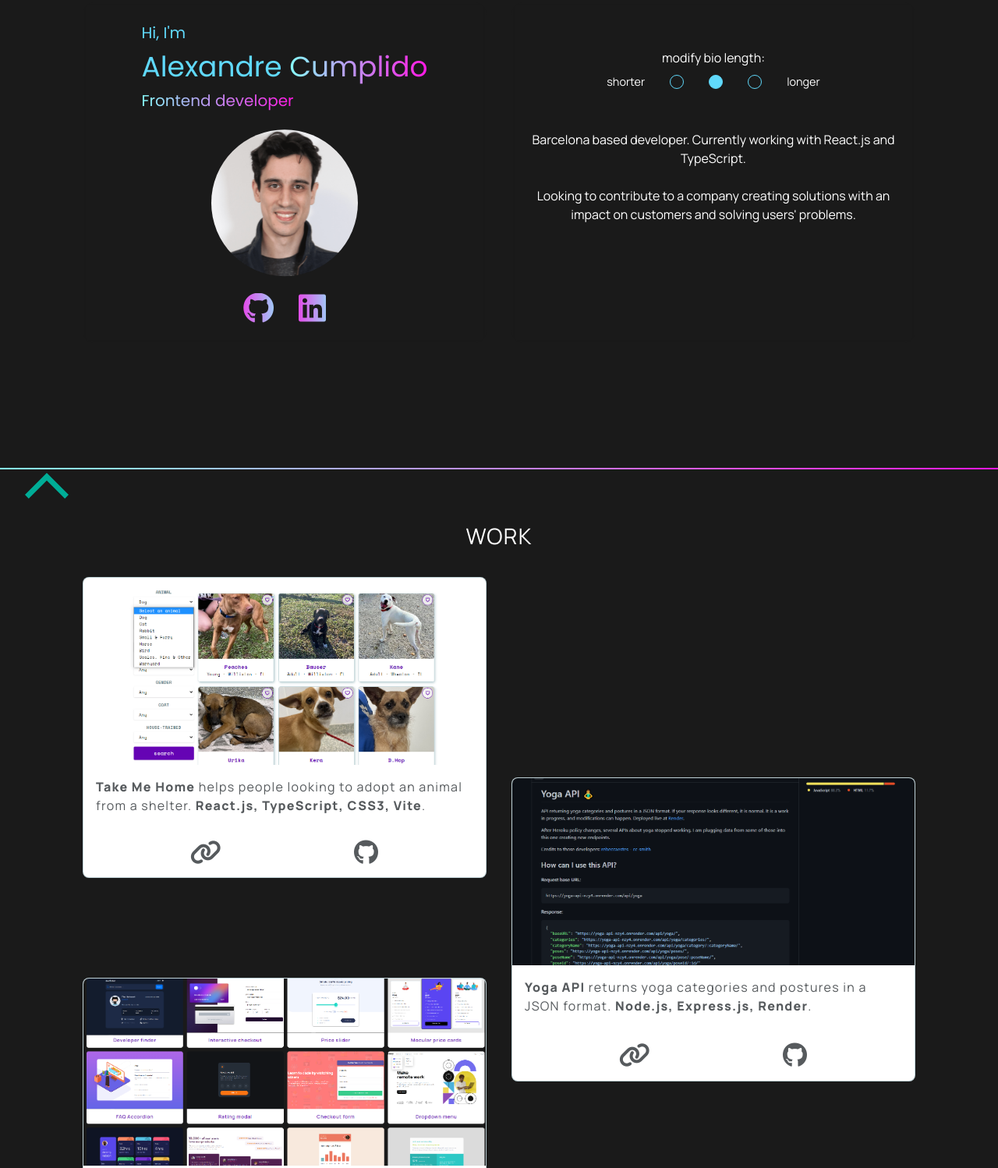
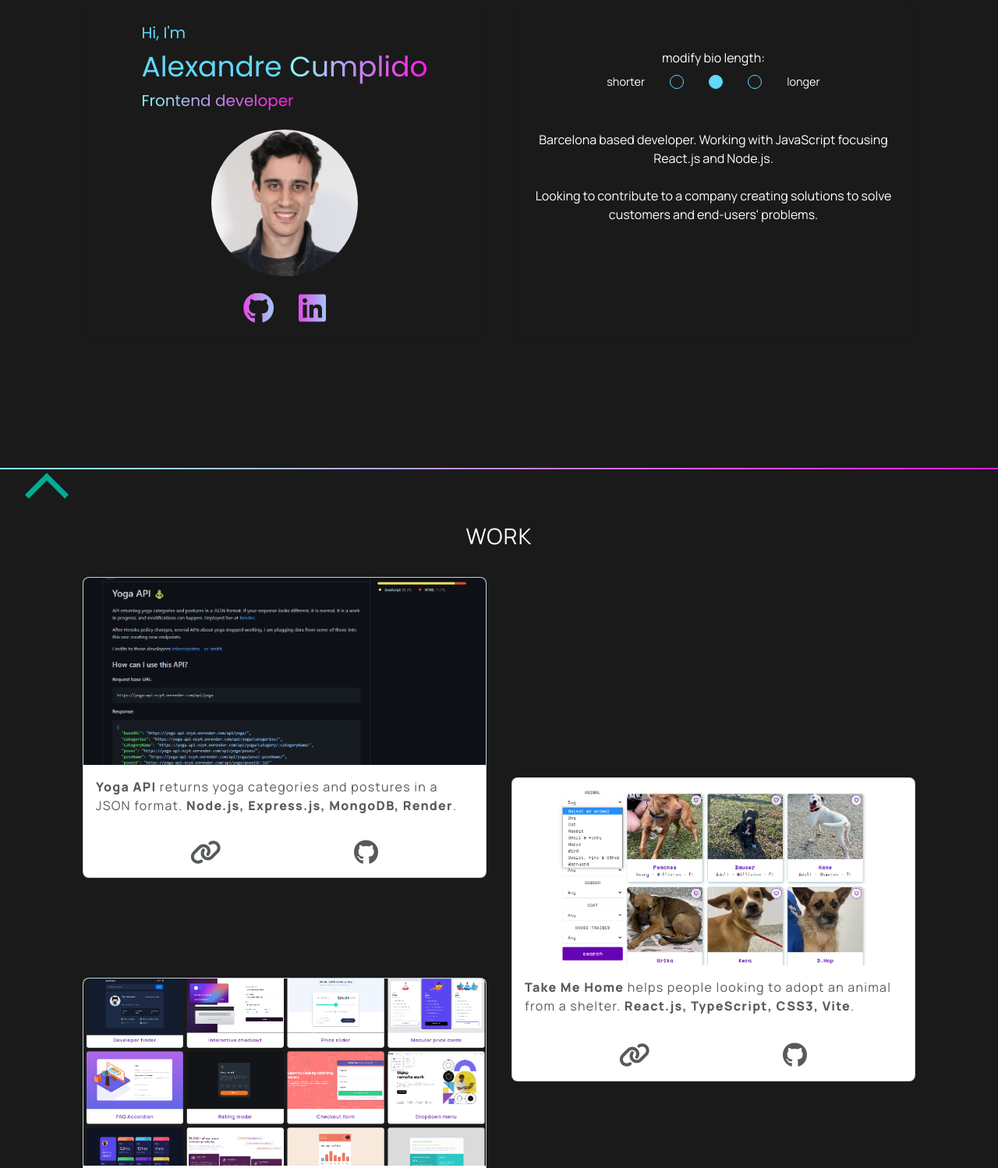
Before and after one commit to alexcumplido/alexcumplido.github.io, a website: page index.html in a window 1280 px wide. Shown: the part 125-1623 px from the top of the page at 78% size. Drawn offline with Linux system fonts and the light colour scheme.

Commit message:
Update descriptions

```diff
--- a/index.html
+++ b/index.html
@@ -105,21 +105,21 @@
                     </div>
                     <div id="bio" class="about__bio about__bio--active">
                         <p>
-                            Barcelona based developer. Currently working with React.js and TypeScript.
+                            Barcelona based developer. Working with JavaScript focusing React.js and Node.js.
                         </p>
                         <p>
-                            Looking to contribute to a company creating solutions with an impact on customers and solving users' problems.
+                            Looking to contribute to a company creating solutions to solve customers and end-users' problems.
                         </p>
                     </div>
                     <div id="bio" class="about__bio">
                         <p>
-                            Translating business needs into an easy-to-use UI is my passion. Digging into Node.js and Express.js. Also interested in Accessibility.
+                            Translating business needs into an easy-to-use UI is my passion. Also interested in Accessibility and TDD.
                         </p>
                         <p>
-                            Driven by team collaboration, I enjoy participating in Hackathons and tech meetups.
+                            Driven by team collaboration, I am eager to contribute to team success.
                         </p>
                         <p>
-                            When not working or programming, I spent time in nature, reading sci-fi and practicing swimming or yoga.
+                            When not working or programming, I love being surrounded by nature, reading sci-fi, and practicing swimming or yoga. And baking crepes!
                         </p>
                     </div>
                 </div>
@@ -128,6 +128,34 @@
             <section class="section flex-center section-projects container-standard">
                 <h2 id="projects" class="section__heading">work</h2>
                 <div class="projects-wrapper container-standard">
+                     <article class="project">
+                        <a
+                            class="image-wrapper"
+                            href="https://github.com/alexcumplido/yoga-api#readme"
+                            target="_blank">
+                            <img class="project__image" src="./images/yogaApi.png" alt="Screenshot of the YogaSeries project." />
+                        </a>
+                        <div class="project__content">
+                            <p class="project__descripton"><span class="project__heading">Yoga API</span> returns yoga categories and postures in a JSON format.  <span class="project__footer">Node.js, Express.js, MongoDB, Render</span>.</p>
+
+                        </div>
+                        <div class="project__cta">
+                            <a
+                                class="cta__link"
+                                href="https://github.com/alexcumplido/yoga-api#readme"
+                                target="_blank"
+                                >
+                                <i class="fa-solid fa-link project__icon"></i>
+                            </a>
+                            <a
+                                class="cta__link"
+                                href="https://github.com/alexcumplido/yoga-api#readme"
+                                target="_blank"
+                                >
+                                <i class="fa-brands fa-github project__icon"></i>
+                            </a>
+                        </div>
+                    </article>
                     <article class="project">
                         <a
                             class="image-wrapper"
@@ -152,34 +180,6 @@
                             <a
                                 class="cta__link"
                                 href="https://github.com/alexcumplido/takemeHome"
-                                target="_blank"
-                                >
-                                <i class="fa-brands fa-github project__icon"></i>
-                            </a>
-                        </div>
-                    </article>
-                    <article class="project">
-                        <a
-                            class="image-wrapper"
-                            href="https://github.com/alexcumplido/yoga-api#readme"
-                            target="_blank">
-                            <img class="project__image" src="./images/yogaApi.png" alt="Screenshot of the YogaSeries project." />
-                        </a>
-                        <div class="project__content">
-                            <p class="project__descripton"><span class="project__heading">Yoga API</span> returns yoga categories and postures in a JSON format.  <span class="project__footer">Node.js, Express.js, Render</span>.</p>
-
-                        </div>
-                        <div class="project__cta">
-                            <a
-                                class="cta__link"
-                                href="https://github.com/alexcumplido/yoga-api#readme"
-                                target="_blank"
-                                >
-                                <i class="fa-solid fa-link project__icon"></i>
-                            </a>
-                            <a
-                                class="cta__link"
-                                href="https://github.com/alexcumplido/yoga-api#readme"
                                 target="_blank"
                                 >
                                 <i class="fa-brands fa-github project__icon"></i>
@@ -335,7 +335,7 @@
         </main>
         <footer class="footer">
             <section class="flex-center container-standard">
-                <p>2023© Alexandre Cumplido Bou &#128640;</p>
+                <p>2023© Alexandre Cumplido Bou</p>
                  <ul class="flex-center social">
                         <a href="https://github.com/alexcumplido" class="list__item-icon" target="_blank">
                             <i class="fa-brands fa-github fa-2xl"></i>
```
